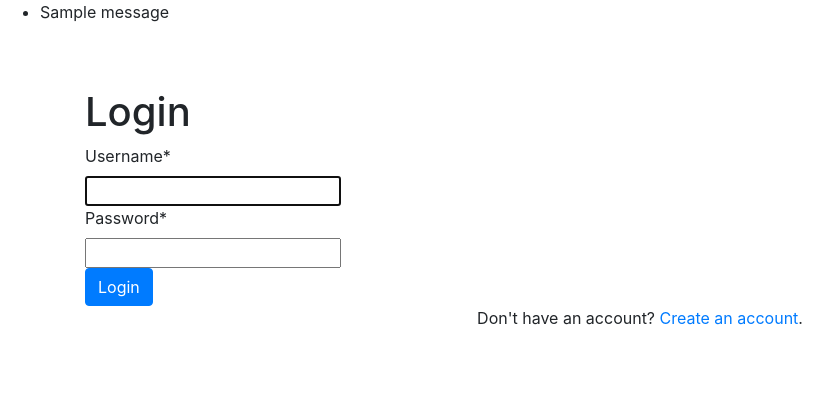
After one commit to Satyam-79/BlogProject, a Django app: page /login in a window 1280 px wide. The commit adds this page. Shown: the top 393 px of the page, without its empty margins (0-838 px from the left). Run offline with Django 4.2, Linux system fonts and the light colour scheme; tables that the repository leaves empty hold one stand-in row (values such as "Sample post"); one stand-in notice (Sample message) is shown; some libraries are stand-ins or nearby versions.

Commit message:
registration and login page done

```diff
--- a/BlogApp/templates/abc.html
+++ /dev/null
@@ -1 +0,0 @@
-<img src="\static\assets\app.png" alt="My image">
--- /dev/null
+++ b/BlogApp/templates/includes/messages.html
@@ -0,0 +1,8 @@
+
+{% if messages %}
+<ul class="messages">
+    {% for message in messages %}
+    <li {% if message.tags %} class="{{ message.tags }}"{% endif %}>{{ message }}</li>
+    {% endfor %}
+</ul>
+{% endif %}
--- a/BlogApp/templates/header.html
+++ b/BlogApp/templates/newUser/header.html
@@ -12,6 +12,8 @@
   </head>
  <body>
 
+    {% include 'includes/messages.html' %}
+
     {% block content %}
 
     {% endblock %}
--- /dev/null
+++ b/BlogApp/templates/newUser/login.html
@@ -0,0 +1,18 @@
+{% extends "newUser/header.html" %}
+
+{% block content %}
+
+{% load crispy_forms_tags %}
+
+<!--Login-->
+<div class="container py-5">
+  <h1>Login</h1>
+  <form method="POST">
+    {% csrf_token %}
+    {{ login_form|crispy }}
+    <button class="btn btn-primary" type="submit">Login</button>
+  </form>
+  <p class="text-center">Don't have an account? <a href="/register">Create an account</a>.</p>
+</div>
+
+{% endblock %}
--- a/BlogApp/templates/register.html
+++ b/BlogApp/templates/newUser/register.html
@@ -1,4 +1,4 @@
-{% extends "header.html" %}
+{% extends "newUser/header.html" %}
 
 {% block content %}
 
--- a/BlogApp/urls.py
+++ b/BlogApp/urls.py
@@ -15,7 +15,7 @@ urlpatterns = [
     path('team/', views.teamPage, name = 'team'),
     path('testimonial/', views.testimonialPage, name = 'testimonial'),
     path("register", views.register_request, name="register"),
-
+    path("login", views.login_request, name="login"),
 
 
 
--- a/BlogApp/views.py
+++ b/BlogApp/views.py
@@ -1,17 +1,22 @@
-from django.http import HttpResponse
-from django.shortcuts import render,redirect
+from django.contrib import messages
+from django.contrib.auth import authenticate, login
+from django.contrib.auth.forms import AuthenticationForm
+from django.http import HttpResponse, HttpResponseRedirect
+from django.shortcuts import redirect, render
+
+from BlogApp.forms import NewUserForm, UserImageForm
+from BlogApp.models import UploadImage
+
 from . import templates
-from BlogApp.forms import UserImageForm,NewUserForm
-from BlogApp.models import UploadImage
-from django.contrib.auth import login
-from django.contrib import messages
 
 
 def homePage(request):
-    return render(request, "index.html")
+    return render(request, "website/index.html")
+
 
 def aboutPage(request):
-    return render(request, "about.html")
+    return render(request, "website/about.html")
+
 
 def image_request(request):
 
@@ -23,48 +28,80 @@ def image_request(request):
             return redirect('success')
     else:
         form = UserImageForm()
-    return render(request, 'image_form.html', {'form' : form})
+    return render(request, 'image_form.html', {'form': form})
 
 
 def success(request):
     return HttpResponse('successfully uploaded')
 
+
 def blogPage(request):
-    return render(request, "blog.html")
+    return render(request, "website/blog.html")
+
 
 def contactPage(request):
-    return render(request, "contact.html")
+    return render(request, "website/contact.html")
+
 
 def detailPage(request):
-    return render(request, "detail.html")
+    return render(request, "website/detail.html")
+
 
 def featurePage(request):
-    return render(request, "feature.html")
+    return render(request, "website/feature.html")
+
 
 def pricePage(request):
-    return render(request, "price.html")
+    return render(request, "website/price.html")
+
 
 def quotePage(request):
-    return render(request, "quote.html")
+    return render(request, "website/quote.html")
+
 
 def servicePage(request):
-    return render(request, "service.html")
+    return render(request, "website/service.html")
+
 
 def teamPage(request):
-    return render(request, "team.html")
+    return render(request, "website/team.html")
+
 
 def testimonialPage(request):
-    return render(request, "testimonial.html")
+    return render(request, "website/testimonial.html")
 
 
 def register_request(request):
-	if request.method == "POST":
-		form = NewUserForm(request.POST)
-		if form.is_valid():
-			user = form.save()
-			login(request, user)
-			messages.success(request, "Registration successful." )
-			# return redirect("homepage")
-		messages.error(request, "Unsuccessful registration. Invalid information.")
-	form = NewUserForm()
-	return render (request=request, template_name="register.html", context={"register_form":form})
+    if request.method == "POST":
+        form = NewUserForm(request.POST)
+        if form.is_valid():
+            user = form.save()
+            login(request, user)
+            messages.success(request, f"{user.username} Registration Successful.")
+            return HttpResponseRedirect(request.path_info)
+            # return redirect("homepage")
+            # return redirect('success')
+        messages.error(
+            request, "Unsuccessful registration. Invalid information.")
+    form = NewUserForm()
+    return render(request=request, template_name="newUser/register.html", context={"register_form": form})
+
+
+def login_request(request):
+    if request.method == "POST":
+        form = AuthenticationForm(request, data=request.POST)
+        if form.is_valid():
+            username = form.cleaned_data.get('username')
+            password = form.cleaned_data.get('password')
+            user = authenticate(username=username, password=password)
+            if user is not None:
+                login(request, user)
+                messages.info(request, f"You are now logged in as {username}.")
+                return HttpResponseRedirect(request.path_info)
+        # return redirect("/home")
+            else:
+                messages.error(request, "Invalid username or password.")
+        else:
+            messages.error(request, "Invalid username or password.")
+    form = AuthenticationForm()
+    return render(request=request, template_name="newUser/login.html", context={"login_form": form})
```
Also changed, not shown: BlogApp/templates/website/LICENSE.txt (renamed from BlogApp/templates/LICENSE.txt), BlogApp/templates/website/about.html (renamed from BlogApp/templates/about.html), BlogApp/templates/website/blog.html (renamed from BlogApp/templates/blog.html), BlogApp/templates/website/contact.html (renamed from BlogApp/templates/contact.html), BlogApp/templates/website/detail.html (renamed from BlogApp/templates/detail.html), BlogApp/templates/website/feature.html (renamed from BlogApp/templates/feature.html), BlogApp/templates/website/index.html (renamed from BlogApp/templates/index.html), BlogApp/templates/website/price.html (renamed from BlogApp/templates/price.html), BlogApp/templates/website/quote.html (renamed from BlogApp/templates/quote.html), BlogApp/templates/website/service.html (renamed from BlogApp/templates/service.html), BlogApp/templates/website/team.html (renamed from BlogApp/templates/team.html), BlogApp/templates/website/testimonial.html (renamed from BlogApp/templates/testimonial.html), db.sqlite3.
